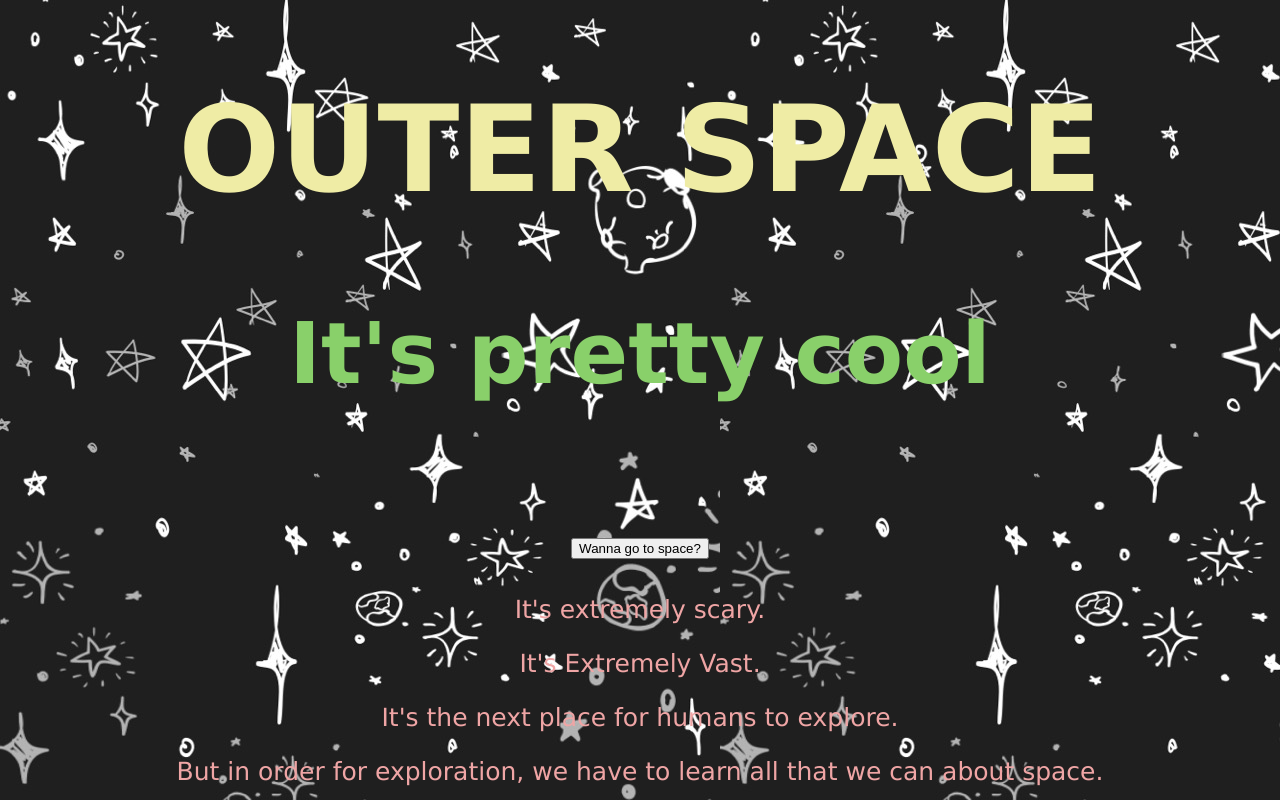
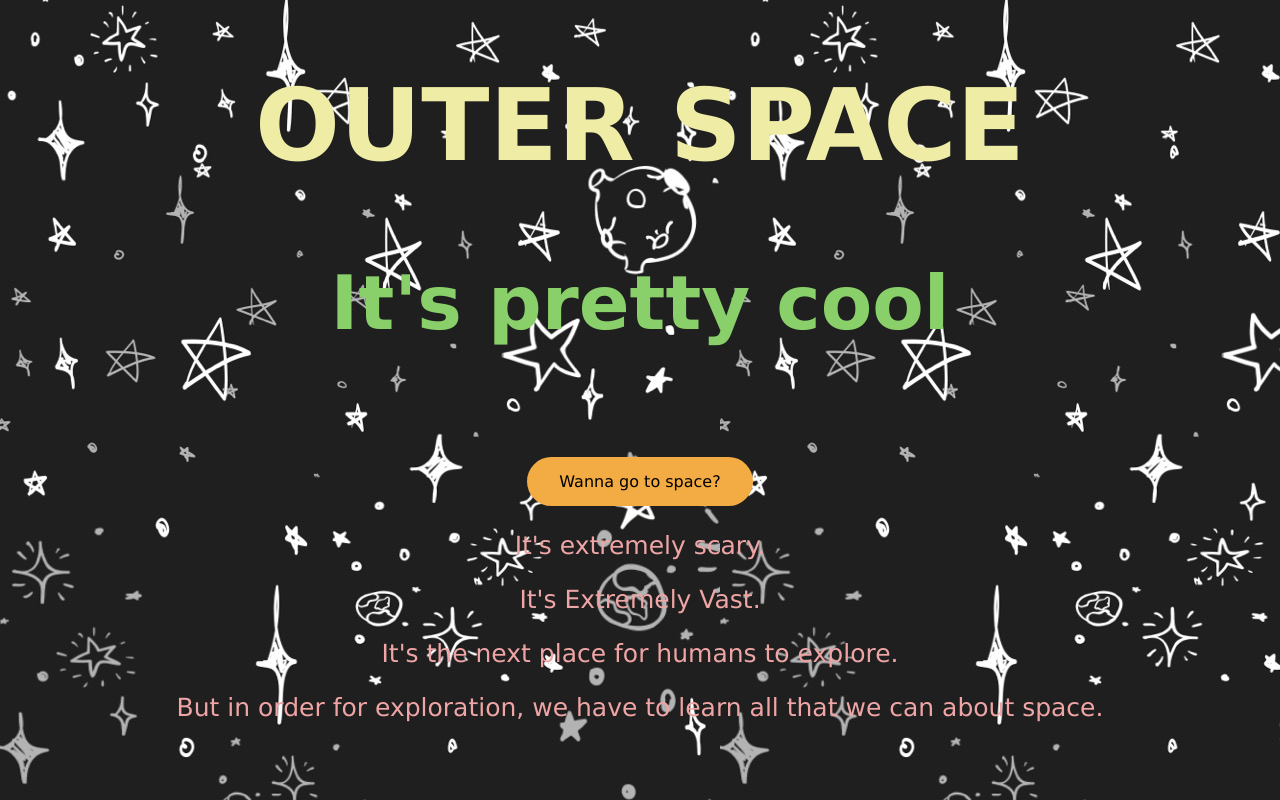
Before and after one commit to rachel-f/rachel-f.github.io, a plain HTML site: page index.html in a window 1280 px wide. Shown: the top 800 px of the page. Drawn offline with Linux system fonts and the light colour scheme.

Commit message:
getting the link to work

```diff
--- a/function.js
+++ b/function.js
@@ -1,5 +1,5 @@
 
 
 		function myFunction() {
-			alert("Do that and you just might die.");
+			alert("Do That And You Just Might Die.");
 		}
--- a/index.html
+++ b/index.html
@@ -6,6 +6,7 @@
 	<link  rel = "maps"  href = "mapsapi.html">
 	<title> My Website </title>
 	<script type="text/javascript" src="function.js"></script>
+	<script type="text/javascript" src="mindBlown.js"></script>
 	<utf-8/>
 	</head>
 
@@ -33,15 +34,15 @@
 
 		<img src="earthspin.gif" width="83" height="83" border=0px/>
 		<img src="earthspin.gif" width="167" height="167" border=0px/>
-		<a href = "http://www.ustream.tv/channel/iss-hdev-payload">
-			<img src="earthspin.gif" width="344" height="344" border=0px/>
-		</a>
+			<a href = "https://www.youtube.com/watch?v=njCDZWTI-xg">
+				<img src="earthspin.gif" width="344" height="344" border=0px/>
+			</a>
 		<img src="earthspin.gif" width="167" height="167" border=0px/>
 		<img src="earthspin.gif" width="83" height="83" border=0px/>
 
 		<p> Our own blue planet is pretty cool.</p>
 
-	<h7> Our cosmic adress </h7>
+	<h7> Our Cosmic Adress </h7>
 
 		<p> </p>
 		<p>We Are A Planet In The</p>
@@ -54,6 +55,8 @@
 		<p> which is part of the</p>
 		<img src="whereweare4.gif" width="500" height="75" />
 
+<p> </p>
+	<button onclick="mindBlown()"> We are so tiny. </button>
 
 
 		<p>  </p>
--- /dev/null
+++ b/mindBlown.js
@@ -0,0 +1,3 @@
+function mindBlown() {
+			alert("Try Not To Think About It Too Much.");
+		}
--- a/mystyle.css
+++ b/mystyle.css
@@ -15,7 +15,7 @@ div {
 h1{
     text-align:center;
     color:#efeCa5;
-    font-size:120px;
+    font-size:100px;
     font-family:Verdana;
 }
 
@@ -23,7 +23,7 @@ h1{
 h3{
     text-align:center;
     color:#89D06A;
-    font-size:85px;
+    font-size:75px;
     font-family:Verdana;
 }
 
@@ -48,9 +48,24 @@ p {
     color:#efa5a5;
     font-size:25px;
     font-family:Verdana;
+
 }
 
 img {
    border-style:solid;
    border-color: #6AD0C5;
 }
+
+
+button {
+    background-color: #F3AB43;
+    border: none;
+    color: black;
+    padding: 15px 32px;
+    text-align: center;
+    text-decoration: none;
+    display: inline-block;
+    font-size: 16px;
+    font-family:Verdana;
+    border-radius: 100px;
+}
```
